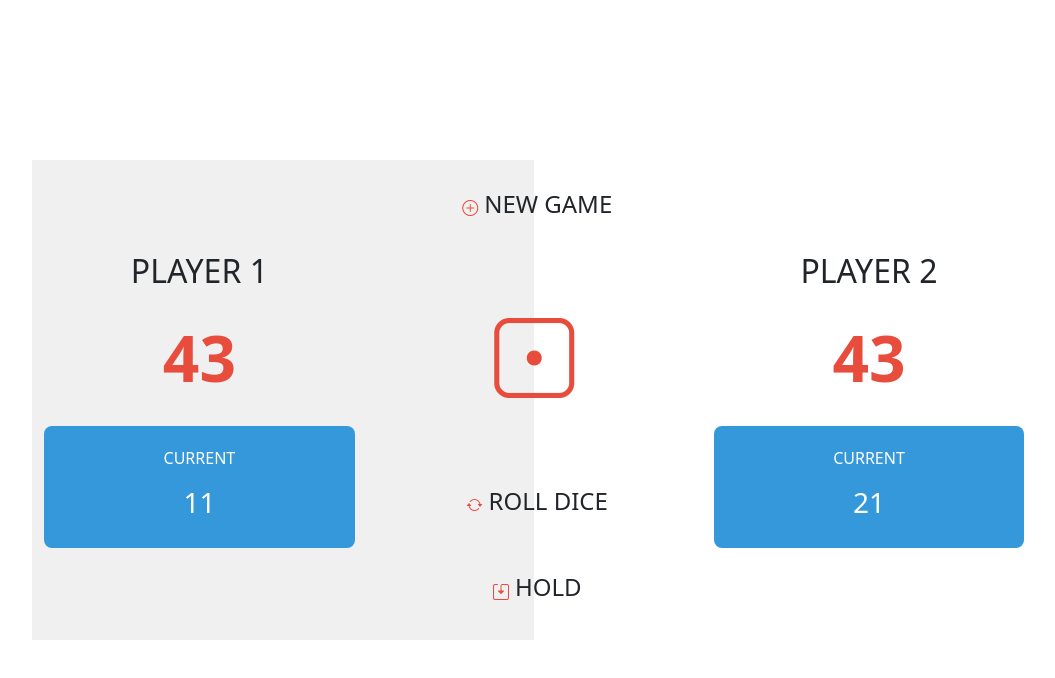
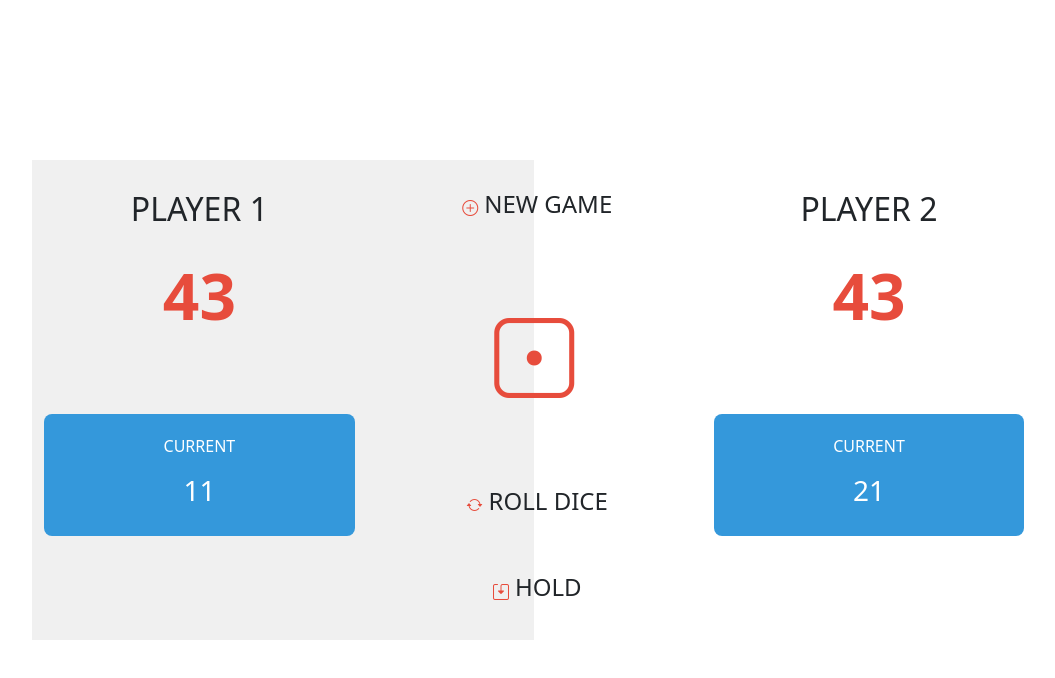
Before and after one commit to Pendouce/Jeu-du-pig, a website: page index.html in a window 1280 px wide. Shown: the whole page, without its empty margins (38-1093 px from the left). Drawn offline with nearby package versions, Linux system fonts and the light colour scheme.

Commit message:
Modification css

```diff
--- a/index.html
+++ b/index.html
@@ -16,8 +16,11 @@
         <div class="row">
           <!-- COLONNE PLAYER 1 -->
           <div class="player">
-            <h2>Player 1</h2>
-            <div id="scoreP1" class="score">43</div>
+            <div>
+              <h2>Player 1</h2>
+              <div id="scoreP1" class="score">43</div>
+            </div>
+
             <div class="current">
               <p>current</p>
               <h3 id="currentP1">11</h3>
@@ -50,8 +53,11 @@
           <!-- COLONNE PLAYER 2 -->
 
           <div class="player">
-            <h2>Player 2</h2>
-            <div id="scoreP2" class="score">43</div>
+            <div>
+              <h2>Player 2</h2>
+              <div id="scoreP2" class="score">43</div>
+            </div>
+
             <div class="current">
               <p>current</p>
               <h3 id="currentP2">21</h3>
--- a/sass/style.scss
+++ b/sass/style.scss
@@ -36,12 +36,14 @@ html {
 // Colonnes players
 .player {
   flex: 1;
+  display: flex;
+  flex-direction: column;
   text-align: center;
   align-content: center;
   padding: 30px;
   //background: #f8f9fa;
   border-radius: 10px;
-  gap: 50px;
+  gap: 30px;
 }
 
 // Colonne centrale (dé)
```
Also changed, not shown: sass/style.css.
